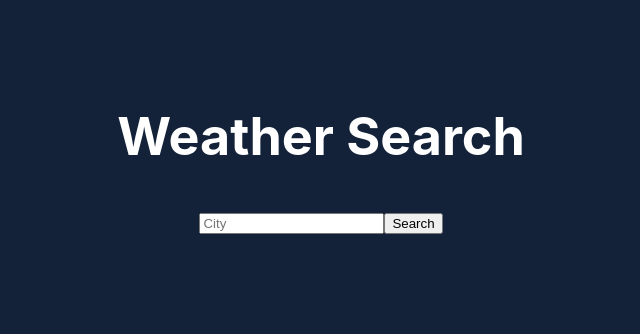
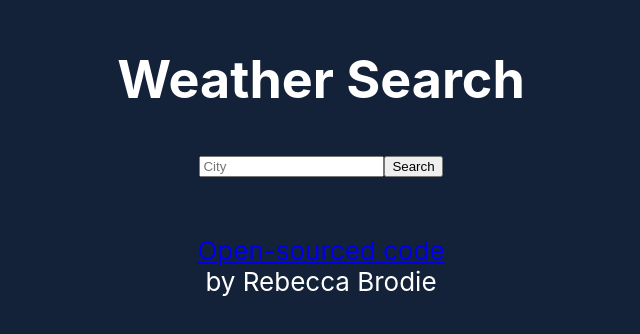
Before and after one commit to brodie96/weather-react-app, a React (Create React App) app: page / in a window 1280 px wide. Shown: the part 232-566 px from the top of the page, without its empty margins (319-959 px from the left). Built offline with nearby package versions, Linux system fonts and the light colour scheme.

Commit message:
added source code

```diff
--- a/src/App.js
+++ b/src/App.js
@@ -8,6 +8,17 @@ function App() {
       <header className="App-header">
         <h1>Weather Search</h1>
         <Search />
+        <p>
+          <a
+            href="https://github.com/brodie96/weather-react-app"
+            target="_blank"
+            rel="noreferrer"
+          >
+            Open-sourced code
+          </a>{" "}
+          <br />
+          by Rebecca Brodie
+        </p>
       </header>
     </div>
   );
```
